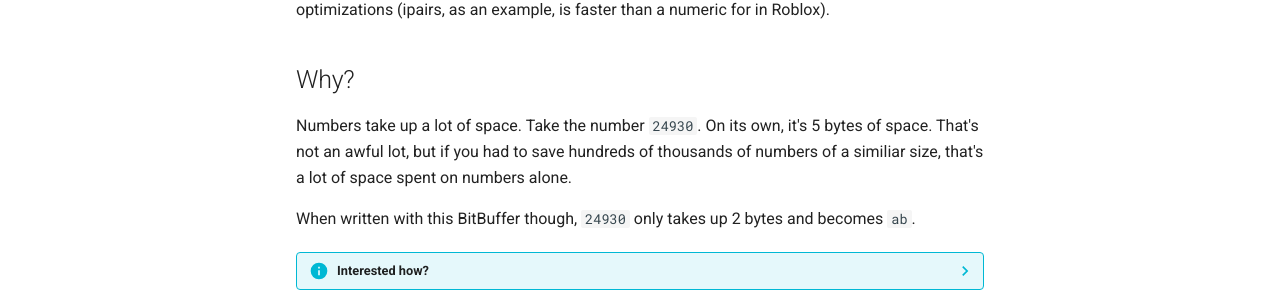
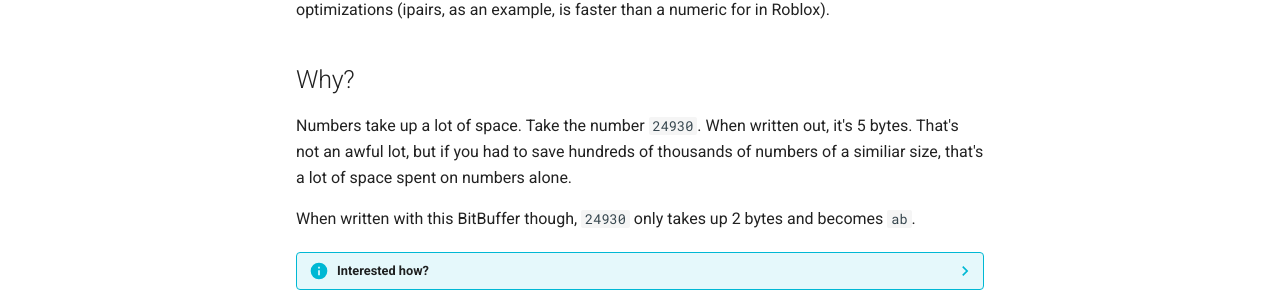
Before and after one commit to Dekkonot/bitbuffer, an MkDocs documentation site: the page built from docs/index.md, in a window 1280 px wide and 900 px high. Shown: the part 378-686 px from the top of the window. Built offline with MkDocs 1.6.1 and Material for MkDocs 9.7.7, drawn with Linux system fonts in a browser that asks for light colours; comment, search, counter and statistics services are not loaded.

Commit message:
Update README and docs/index to better clarify what's being measured

```diff
--- a/docs/index.md
+++ b/docs/index.md
@@ -4,7 +4,7 @@ However, no Roblox specific API is used in the main file or tests of the module.
 
 ## Why?
 
-Numbers take up a lot of space. Take the number `24930`. On its own, it's 5 bytes of space. That's not an awful lot, but if you had to save hundreds of thousands of numbers of a similiar size, that's a lot of space spent on numbers alone.
+Numbers take up a lot of space. Take the number `24930`. When written out, it's 5 bytes. That's not an awful lot, but if you had to save hundreds of thousands of numbers of a similiar size, that's a lot of space spent on numbers alone.
 
 When written with this BitBuffer though, `24930` only takes up 2 bytes and becomes `ab`.
 
```
Also changed, not shown: README.md (+1 -1 lines).
